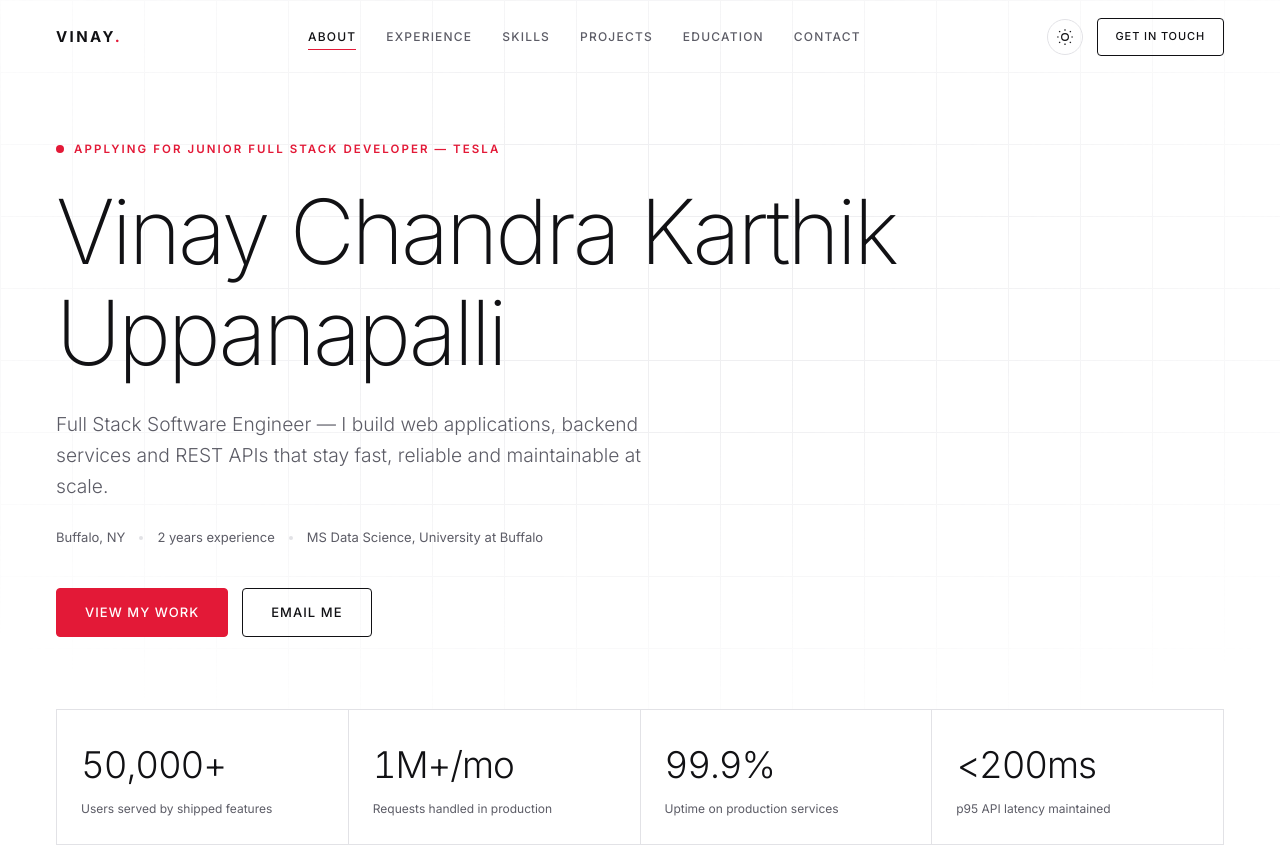
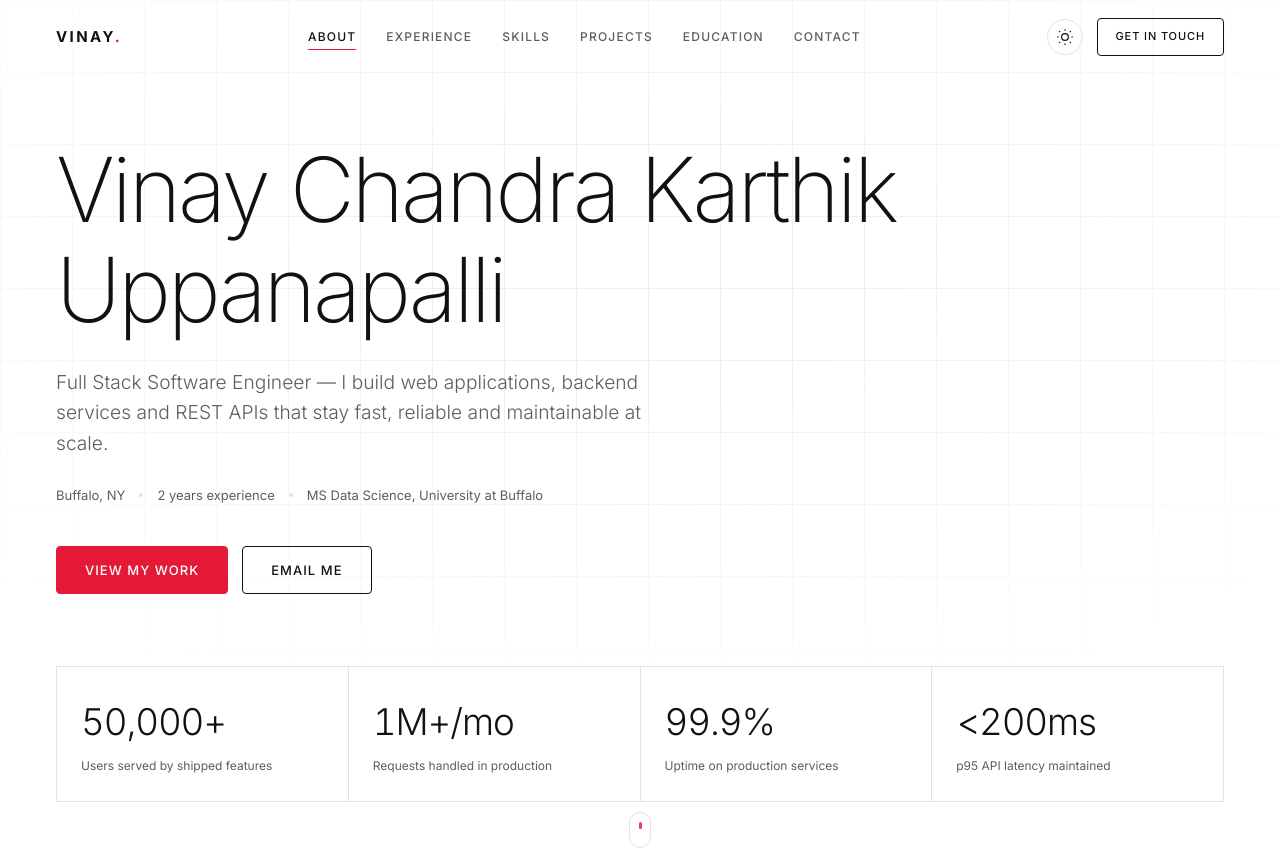
Before and after one commit to VCKarthik/MyProfile, a plain HTML site: page index.html in a window 1280 px wide. Shown: the top 851 px of the page. Drawn offline with Linux system fonts and the light colour scheme.

Commit message:
Remove company-specific tag from hero
Co-Authored-By: Claude Opus 5 <noreply@anthropic.com>

```diff
--- a/index.html
+++ b/index.html
@@ -38,7 +38,6 @@
 <section class="hero" id="top">
   <div class="hero__grid" aria-hidden="true"></div>
   <div class="hero__inner">
-    <p class="hero__eyebrow reveal">Applying for Junior Full Stack Developer &mdash; Tesla</p>
     <h1 class="hero__title reveal">Vinay Chandra Karthik<br />Uppanapalli</h1>
     <p class="hero__sub reveal">Full Stack Software Engineer &mdash; I build web applications, backend
       services and REST APIs that stay fast, reliable and maintainable at scale.</p>
```
